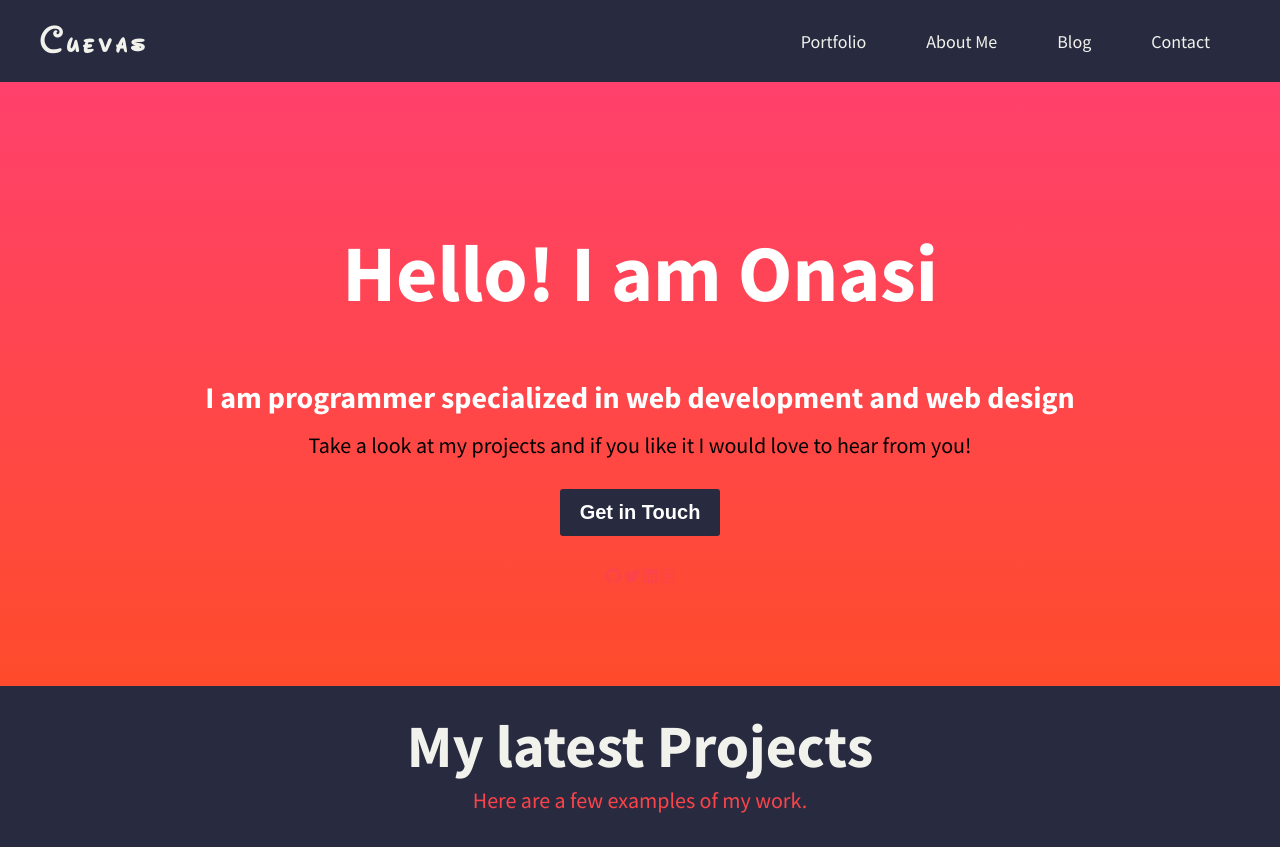
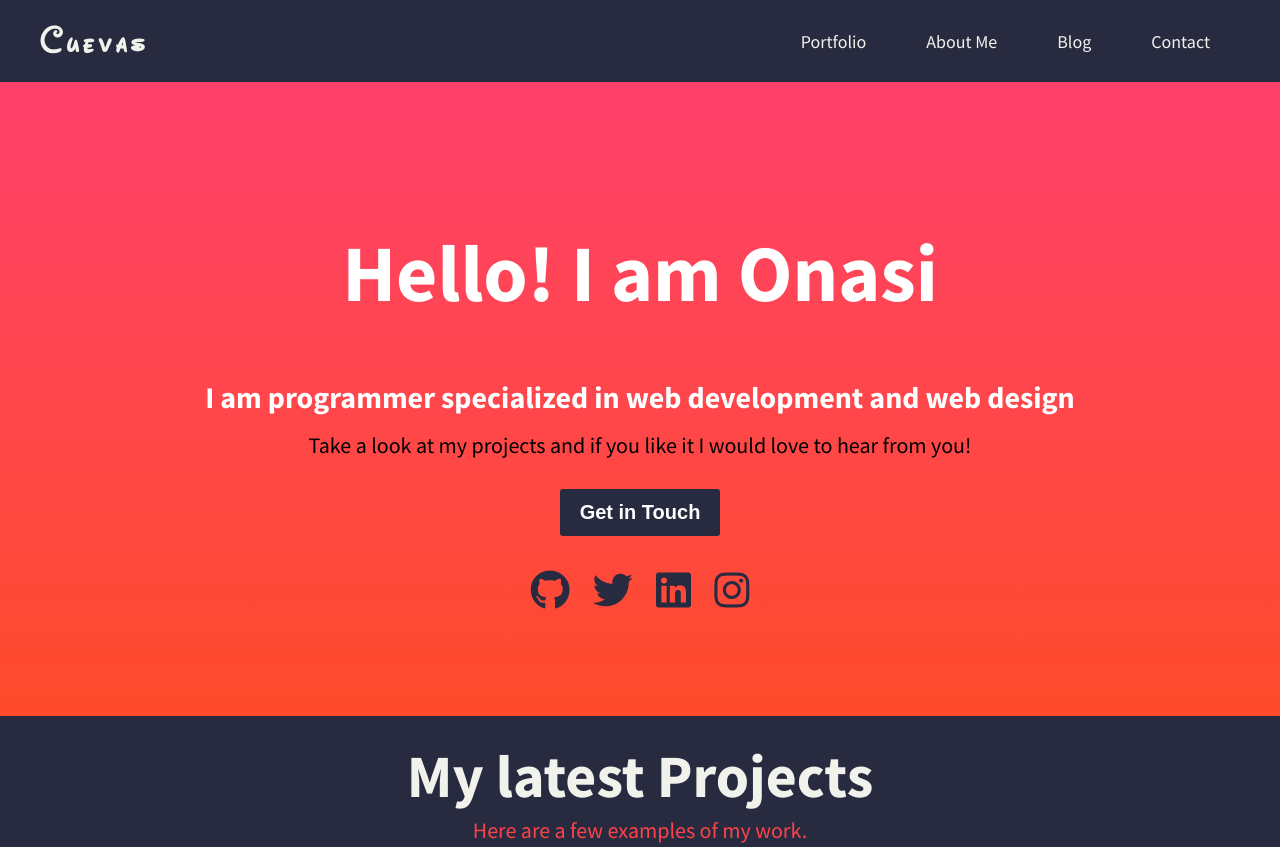
Before and after one commit to ocuevas/personal-portfolio, a website: page index.html in a window 1280 px wide. Shown: the top 847 px of the page. Drawn offline with Linux system fonts and the light colour scheme.

Commit message:
fixing some html

```diff
--- a/assets/scss/_hero.scss
+++ b/assets/scss/_hero.scss
@@ -40,4 +40,20 @@
             color: $bar_color;
         }
     }
+
+    .social-links {
+        a{
+            font-size: 40px;
+            transition: all 300ms ease-in-out;
+            color: $bar_color;
+            margin: 0 10px;
+
+            i {
+
+                &:hover {
+                    transform: scale(1.2);
+                }
+            }
+        }
+    }
 }
--- a/index.html
+++ b/index.html
@@ -4,6 +4,9 @@
     <meta charset="UTF-8">
     <meta name="viewport" content="width=device-width, initial-scale=1.0">
     <meta http-equiv="X-UA-Compatible" content="ie=edge">
+    <meta name="author" content="Onasi Cuevas">
+    <meta name="description" content="The online portfolio of web developer Onasi Cuevas. I create most wonderful, responsive, user friendly websites.">
+    <meta name="keywords" content="Web developer, Web designer, front end developer, back end developer, full stack developer, php developer, Wordpress Developer, Email Html developer, python, programmer,Software Engineer">
     <link rel="stylesheet" href="https://use.fontawesome.com/releases/v5.8.1/css/all.css" integrity="sha384-50oBUHEmvpQ+1lW4y57PTFmhCaXp0ML5d60M1M7uH2+nqUivzIebhndOJK28anvf" crossorigin="anonymous">
     <link href="https://fonts.googleapis.com/css?family=Source+Sans+Pro:300,400,600,700" rel="stylesheet">
     <link rel="stylesheet" href="assets/css/main.css">
@@ -33,12 +36,12 @@
                 <h1>Hello! I am Onasi</h1>
                 <h2>I am programmer specialized in web development and web design</h2>
                 <p>Take a look at my projects and if you like it I would love to hear from you!</p>
-                <button>Get in Touch</button>
+                <a href="#contact"></a><button>Get in Touch</button></a>
                 <div class="social-links">
-                    <a href="http://"><i class="fab fa-github"></i></a>
-                    <a href="http://"><i class="fab fa-twitter"></i></a>
-                    <a href="http://"><i class="fab fa-linkedin"></i></a>
-                    <a href="http://"><i class="fab fa-instagram"></i></a>
+                    <a href="https://github.com/ocuevas/"><i class="fab fa-github"></i></a>
+                    <a href="https://twitter.com/o_cuevas96"><i class="fab fa-twitter"></i></a>
+                    <a href="https://www.linkedin.com/in/onasi-cuevas/"><i class="fab fa-linkedin"></i></a>
+                    <a href="https://www.instagram.com/ocuevas96/"><i class="fab fa-instagram"></i></a>
                 </div>
             </div>
         </div>
```
Also changed, not shown: assets/css/main.css.
